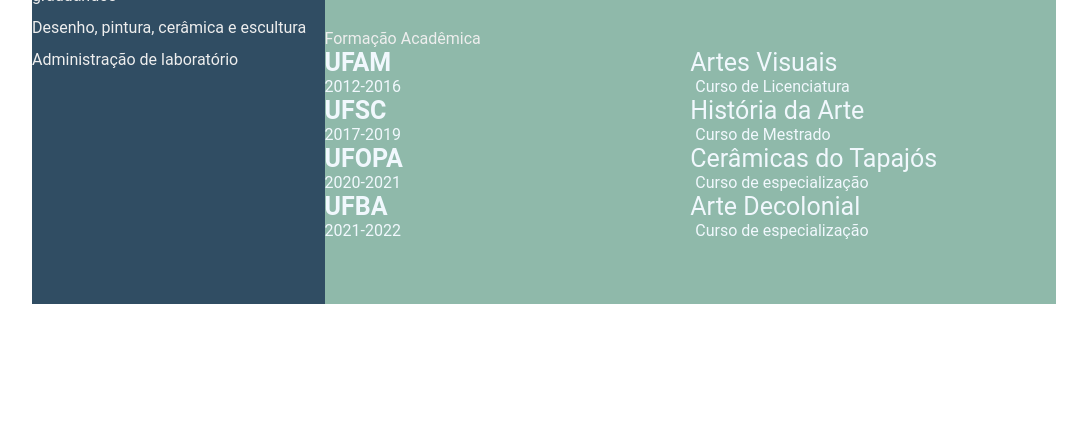
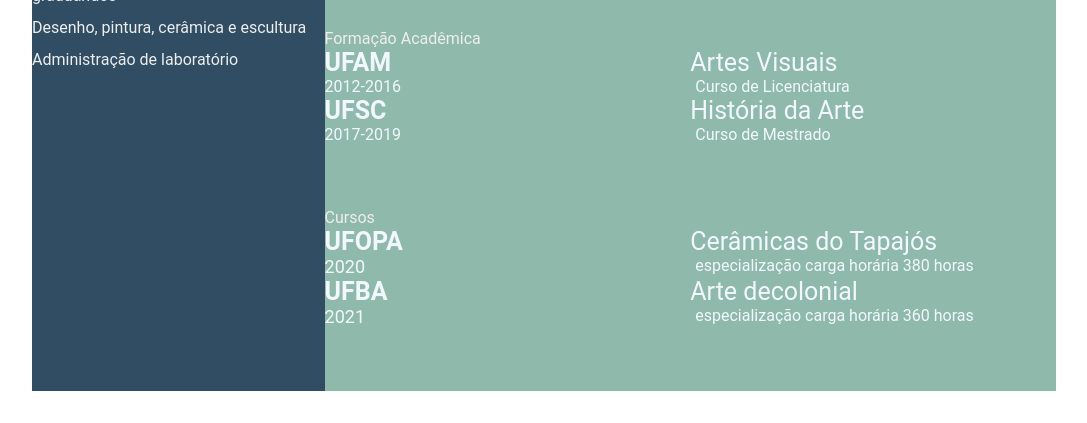
Before and after one commit to emiaocubo/devweekgit.github.io, a plain HTML site: page index.html in a window 1280 px wide. Shown: the part 587-1010 px from the top of the page, without its empty margins (96-1183 px from the left). Before the commit the page ends 923 px from the top, so only its background shows below. Drawn offline with Linux system fonts and the light colour scheme.

Commit message:
feature: add index.html (#5)

```diff
--- a/index.html
+++ b/index.html
@@ -116,25 +116,32 @@
                     <p class="education-desc">
                         Curso de Mestrado</p>
                 </div>
-                <div class="education-left">
-                    <p class="education-school-name">UFOPA</p>
-                    <p class="education-time-period">2020-2021</p>
+            </div>
+            </section>
+            <section class="awards gap">
+                <div class="right-title">Cursos</div>
+                <div class="awards-contents">
+                <div class="awards-left">
+                    <p class="awards-company-name">UFOPA</p>
+                    <p class="awards-time-period">2020</p>
                 </div>
-                <div class="education-right">
-                    <p class="education-subject">Cerâmicas do Tapajós</p>
-                    <p class="education-desc">
-                        Curso de especialização</p>
+                <div class="awards-right">
+                    <p class="awards-name">Cerâmicas do Tapajós</p>
+                    <p class="awards-desc">
+                        especialização carga horária 380 horas
+                    </p>
                 </div>
-                <div class="education-left">
-                    <p class="education-school-name">UFBA</p>
-                    <p class="education-time-period">2021-2022</p>
+                <div class="awards-left">
+                    <p class="awards-company-name">UFBA</p>
+                    <p class="awards-time-period">2021</p>
                 </div>
-                <div class="education-right">
-                    <p class="education-subject">Arte Decolonial</p>
-                    <p class="education-desc">
-                        Curso de especialização</p>
+                <div class="awards-right">
+                    <p class="awards-name">Arte decolonial</p>
+                    <p class="awards-desc">
+                        especialização carga horária 360 horas
+                    </p>
                 </div>
-            </div>
+                </div>
             </section>
             </section>
 
```
